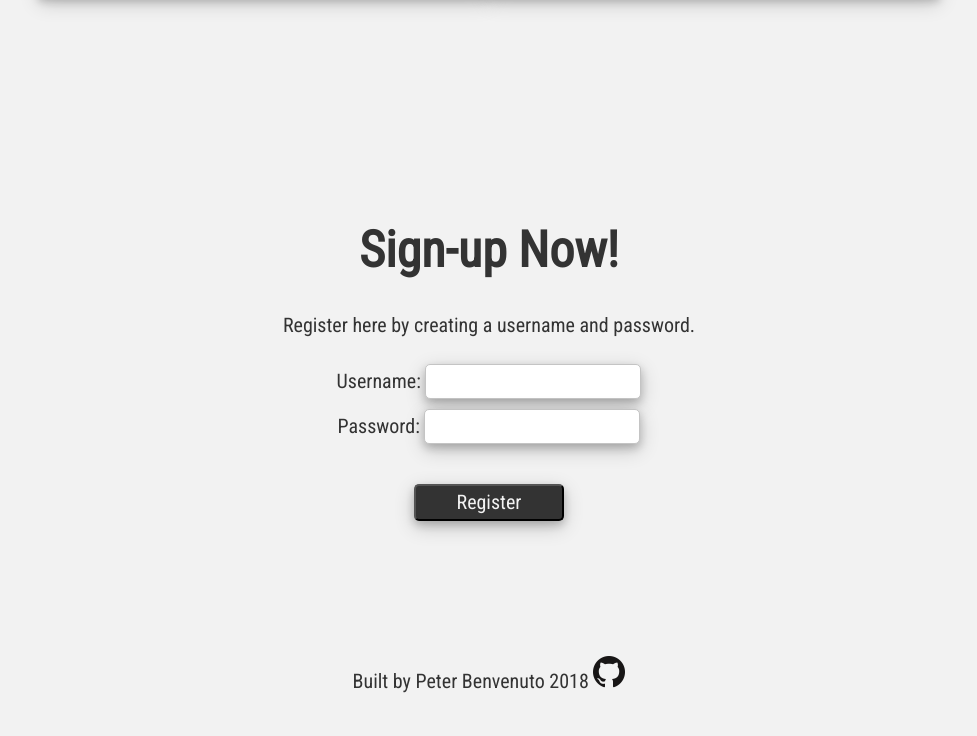
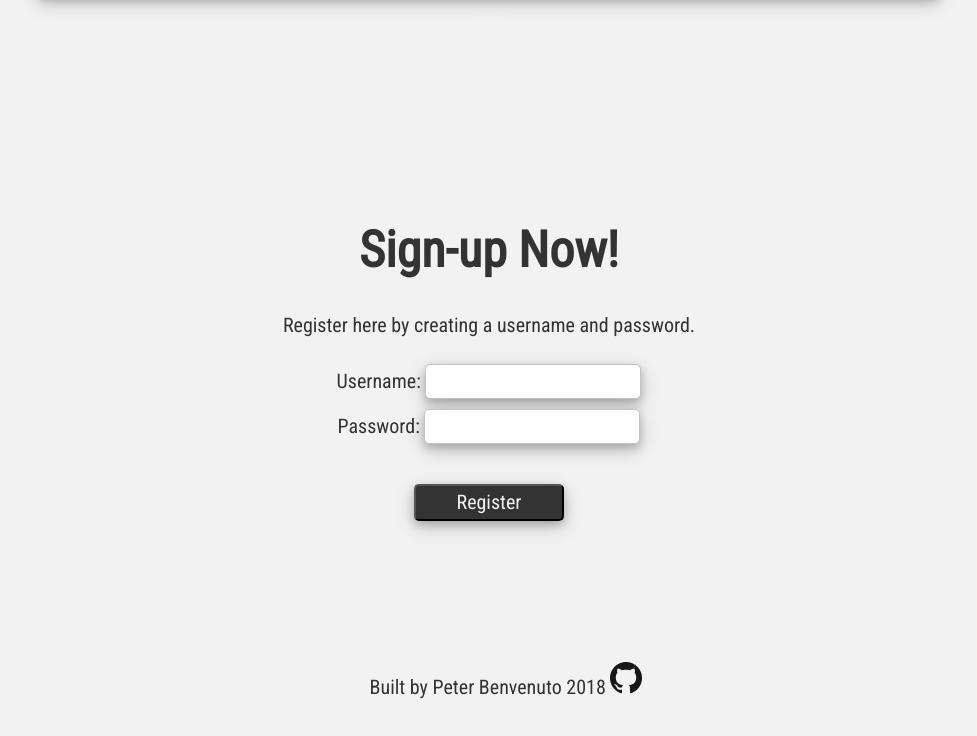
Before and after one commit to PeterBen90/node-quikeatz-app, a website: page public/index.html in a window 1280 px wide. Shown: the part 2004-2740 px from the top of the page, without its empty margins (151-1128 px from the left). Drawn offline with nearby package versions, Linux system fonts and the light colour scheme.

Commit message:
fixed footer

```diff
--- a/public/index.css
+++ b/public/index.css
@@ -306,7 +306,7 @@ nav ul .nav-hover:hover {
 
 button {
   margin-top: 30px;
-  margin-bottom: 135px;
+  margin-bottom: 165px;
   padding: 3px;
   width: 150px;
   padding-top: 5px;
@@ -330,6 +330,14 @@ button:hover {
 fieldset {
   border: none;
   font-size: 20px;
+}
+
+footer {
+  width: 100%;
+  background-color: #f2f2f2;
+  text-align: center;
+  position: absolute;
+  bottom: 0;
 }
 
 
```
